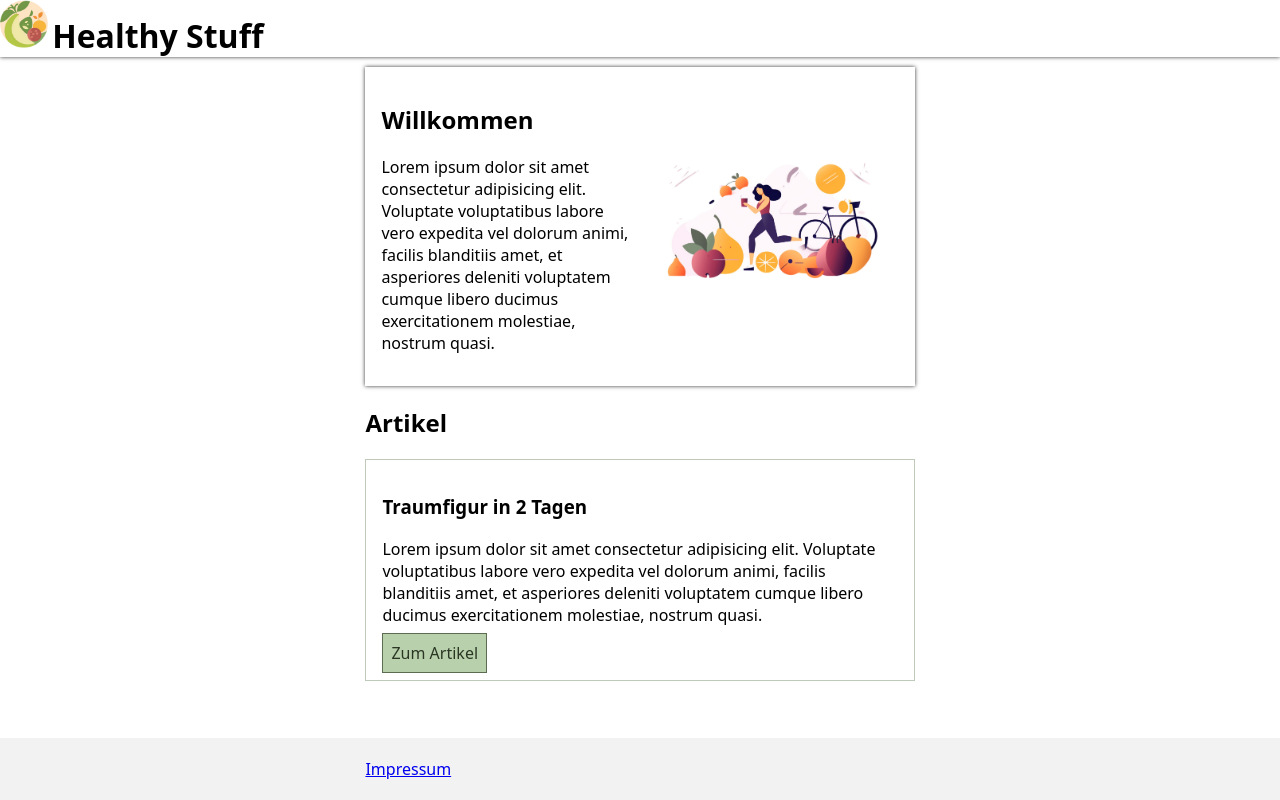
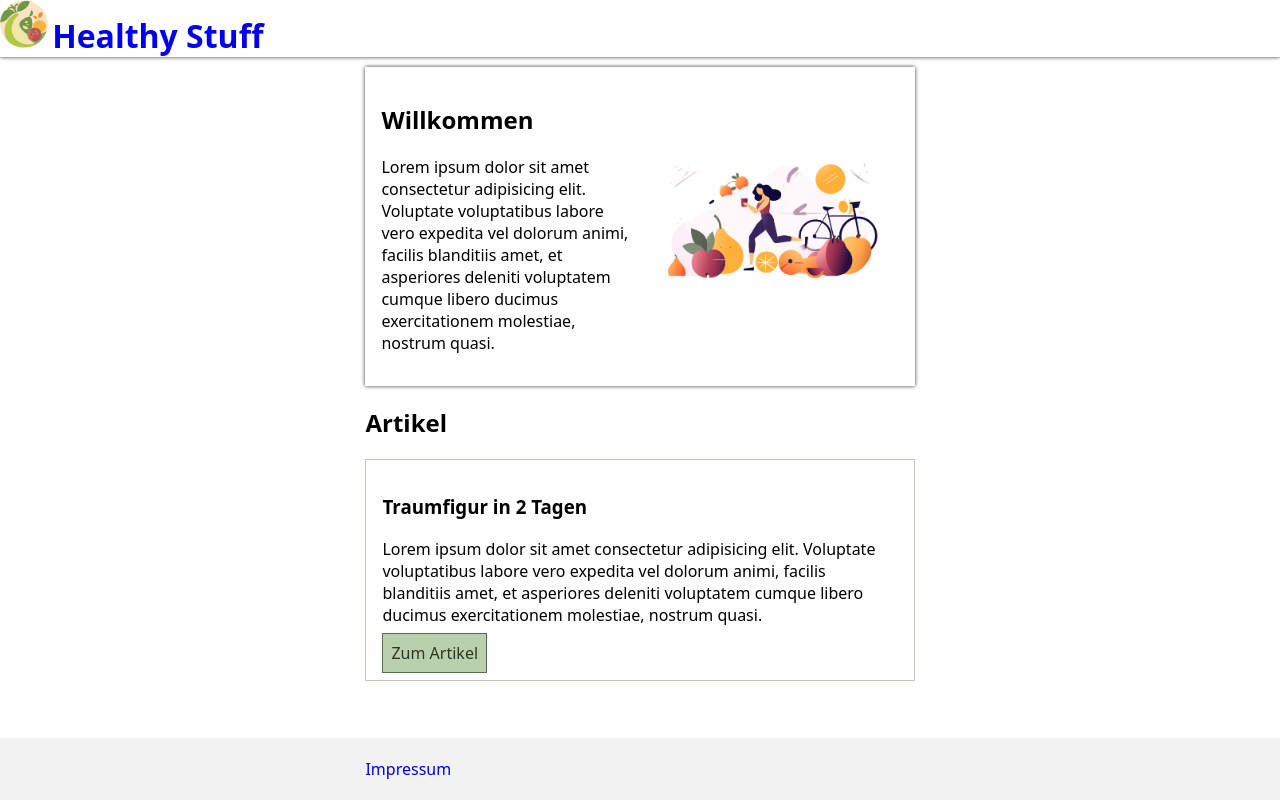
Before and after one commit to kishtner/dmf-uebung-01, a plain HTML site: page index.html in a window 1280 px wide. Drawn offline with Linux system fonts and the light colour scheme.

Commit message:
Add link to homepage

```diff
--- a/index.html
+++ b/index.html
@@ -7,9 +7,11 @@
 </head>
 <body>
     <header>
-        <img id="logo" src="./assets/logo.png" alt="">
-        <h1 id="page-title">Healthy Stuff</h1>
-    </header>
+        <a href="/"><img id="logo" src="./assets/logo.png" alt="" /></a>
+        <a href="/">
+            <h1 id="page-title">Healthy Stuff</h1>
+        </a>
+      </header>
     <main class="wrapper">
         <div class="intro">
             <div class="text-container">
--- a/style.css
+++ b/style.css
@@ -1,5 +1,9 @@
 * {
     font-family: system-ui, -apple-system, BlinkMacSystemFont, 'Segoe UI', Roboto, Oxygen, Ubuntu, Cantarell, 'Open Sans', 'Helvetica Neue', sans-serif;
+}
+
+a {
+    text-decoration: none;
 }
 
 body {
```
Also changed, not shown: article-bmi.html (+4 -2 lines).
